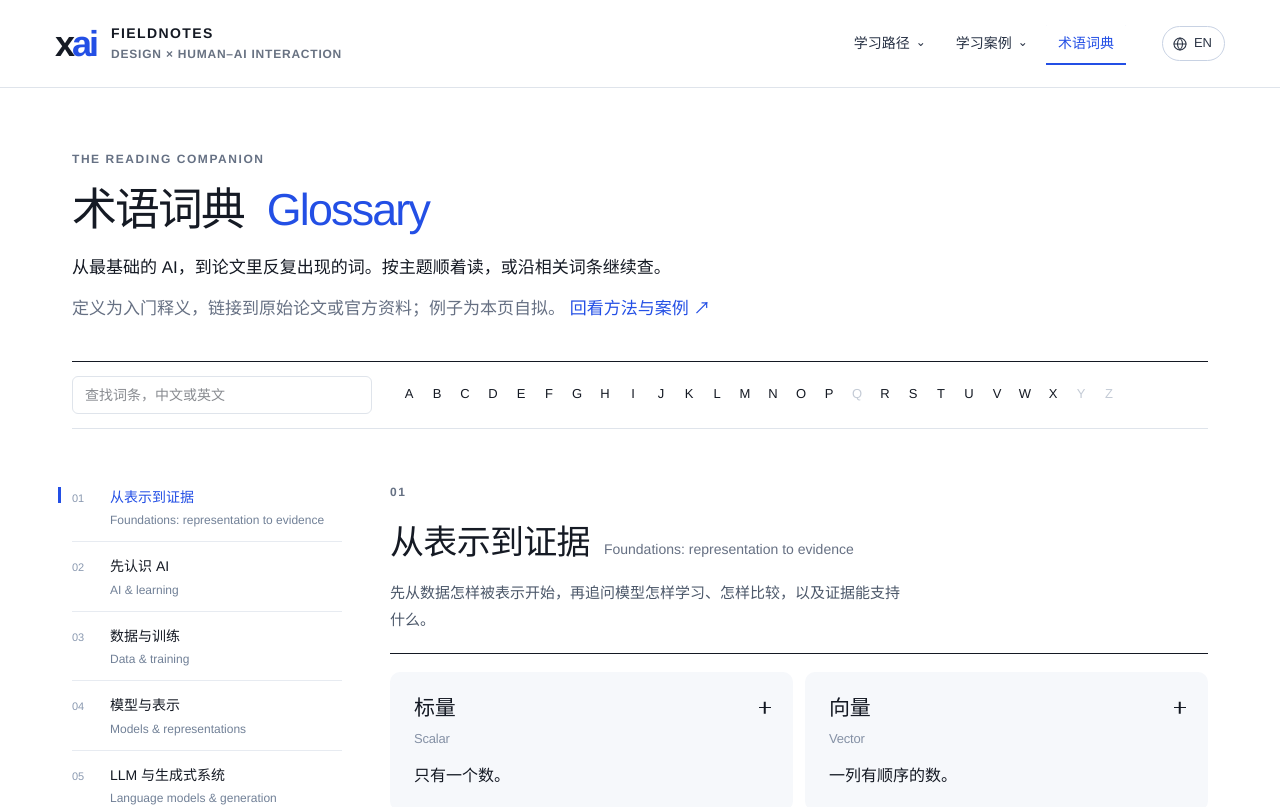
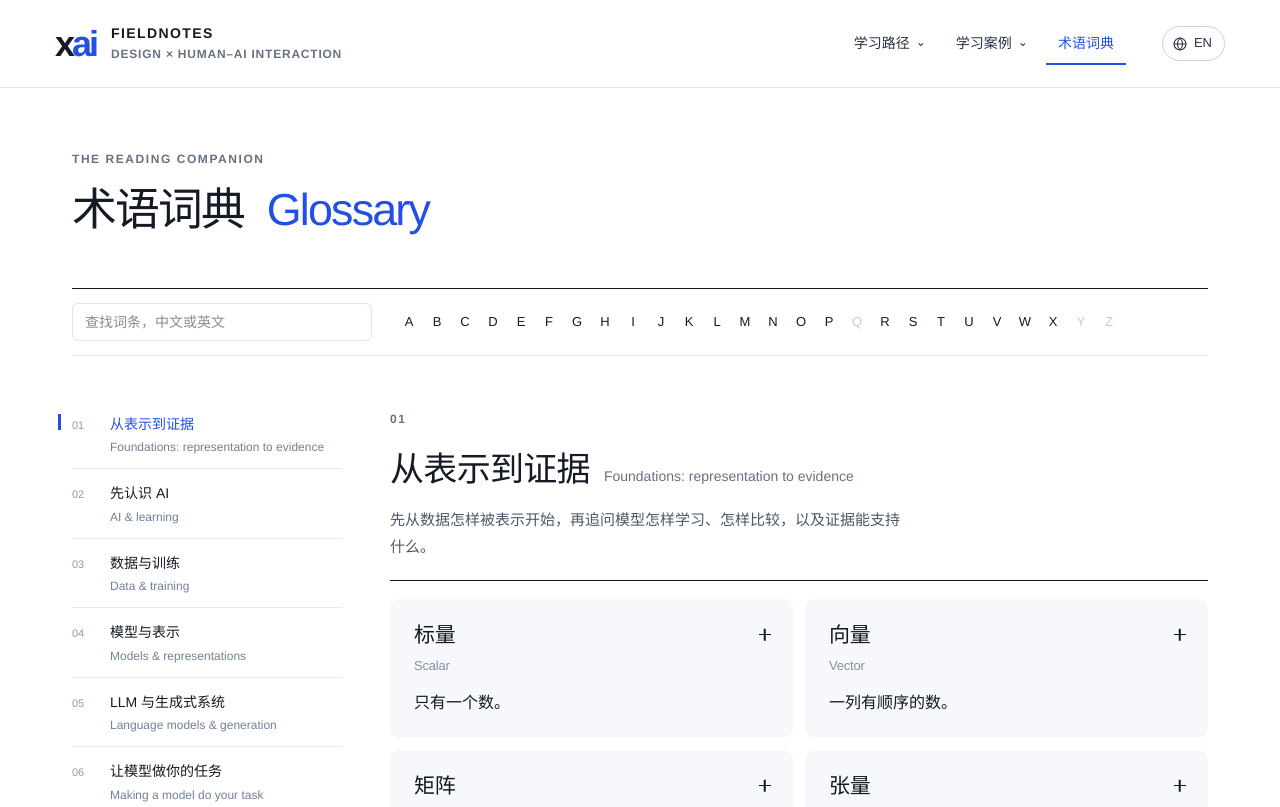
Before and after one commit to limbohoo/xai_fieldnote, a Next.js app: page /glossary in a window 1280 px wide. Shown: the top 807 px of the page. Built offline with nearby package versions, Linux system fonts and the light colour scheme.

Commit message:
Glossary: remove header intro and note lines

```diff
--- a/app/glossary/glossary-view.tsx
+++ b/app/glossary/glossary-view.tsx
@@ -166,13 +166,6 @@ export function GlossaryView() {
           <h1>
             {t('术语词典', 'Glossary')} <span>{t('Glossary', '术语词典')}</span>
           </h1>
-          <p className="glossary-lede">
-            {t('从最基础的 AI，到论文里反复出现的词。按主题顺着读，或沿相关词条继续查。', 'From the most basic AI terms to the words that keep recurring in papers. Read by topic, or follow related entries.')}
-          </p>
-          <p className="glossary-note">
-            {t('定义为入门释义，链接到原始论文或官方资料；例子为本页自拟。', 'Definitions are introductory and link to the original papers or official sources; examples are written for this page.')}{' '}
-            <a href="/#methods">{t('回看方法与案例 ↗', 'Back to methods and cases ↗')}</a>
-          </p>
         </header>
         <AzIndex />
         <div className="glossary-layout">
```
